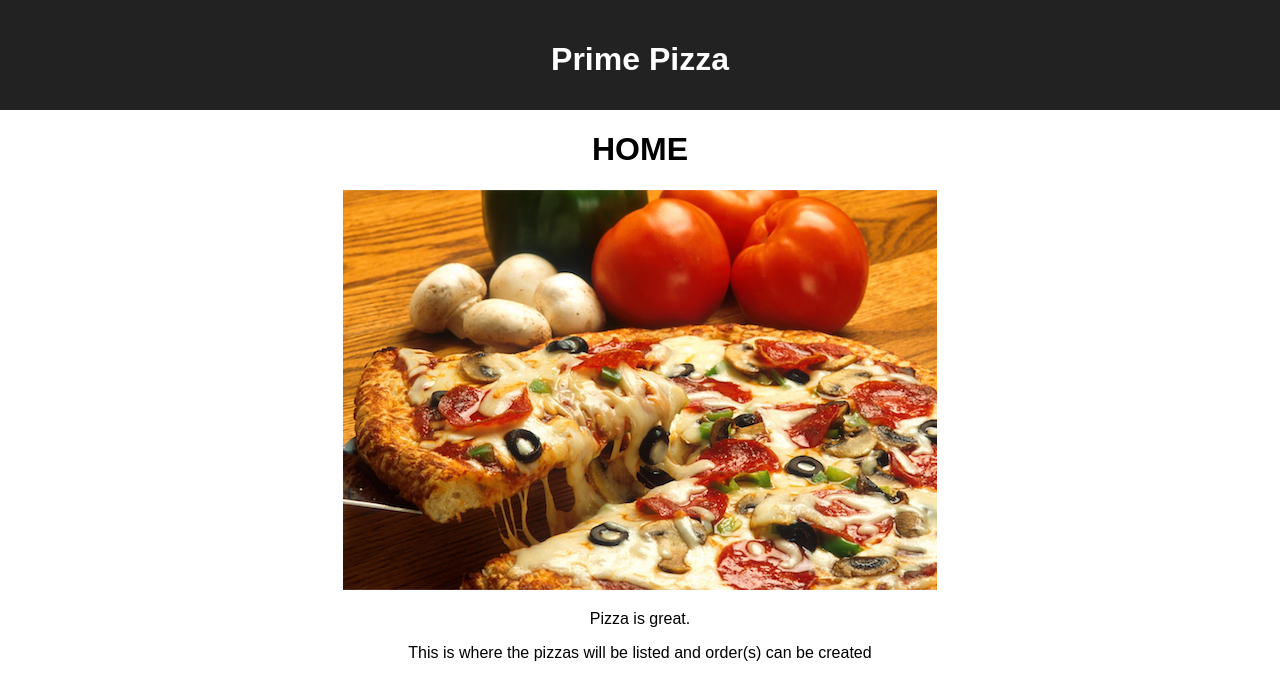
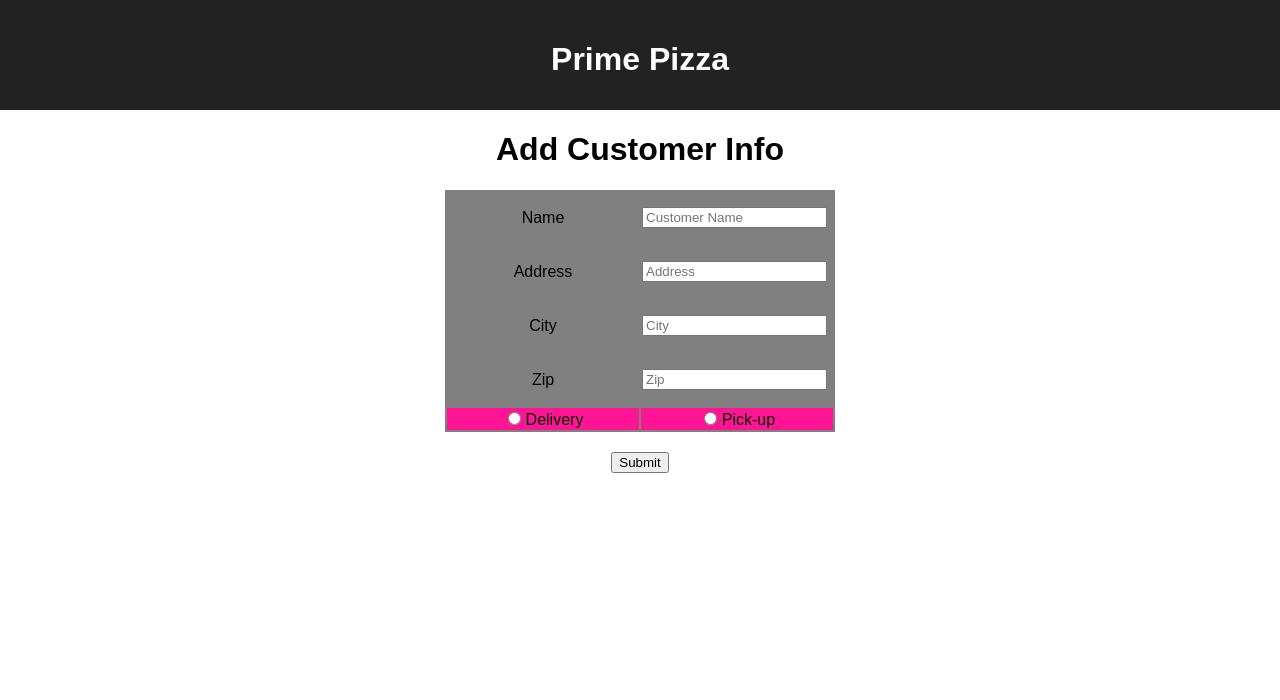
Before and after one commit to LanceLRG/redux-pizza-parlor-master, a React (Create React App) app: page /#/customerinfo in a window 1280 px wide. Before the commit this address led to /#/. Shown: the top 700 px of the page. Built offline with nearby package versions, Linux system fonts and the light colour scheme.

Commit message:
all customer info working

```diff
--- a/src/components/CustomerInfo/CustomerInfo.jsx
+++ b/src/components/CustomerInfo/CustomerInfo.jsx
@@ -13,7 +13,7 @@
     const [inputAddress, setInputAddress] = useState('');
     const [inputCity, setInputCity] = useState('');
     const [inputZip, setInputZip] = useState('');
-    const [type, setType] = useState('')
+    const [type, setType] = useState('');
 
     const dispatch = useDispatch();
 
@@ -37,10 +37,8 @@
         setInputAddress('');
         setInputCity('');
         setInputZip('');
-
+        setType('');
     };
-
-    const reduxStore = useSelector(store => store);
 
     return (
         <>
@@ -90,11 +88,11 @@
                         </tr>
                         <tr id='radio-btns'>
                             <td>
-                                <input type="radio" name="type" id="delivery" value='delivery' checked />
+                                <input type="radio" name="type" id="delivery" onClick={() => setType('Delivery')}/>
                                 <label for='delivery'>Delivery</label>
                             </td>
                             <td>
-                                <input type="radio" name="type" id="pick-up" value='pick-up' />
+                                <input type="radio" name="type" id="pick-up" onClick={() => setType('Pick-up')}/>
                                 <label for='pick-up'>Pick-up</label>
                             </td>
                         </tr>
```
